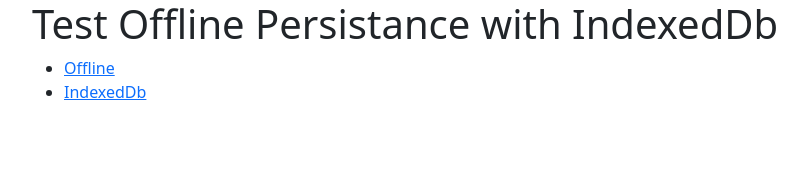
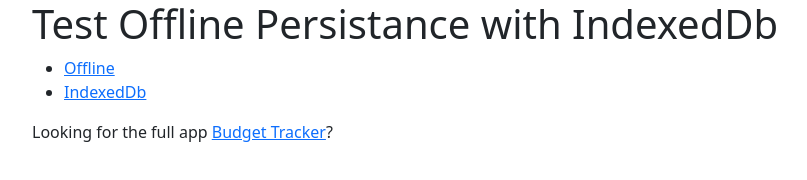
Before and after one commit to Siphon880gh/budget-tracker, a website: page __test/index.html in a window 1280 px wide. Shown: the whole page, without its empty margins (50-857 px from the left). Drawn offline with nearby package versions, Linux system fonts and the light colour scheme.

```diff
--- a/__test/index.html
+++ b/__test/index.html
@@ -27,6 +27,8 @@
             <li><a target="_blank" href="/indexeddb.html">IndexedDb</a></li>
         </ul>
 
+        <p>Looking for the full app <a href="../">Budget Tracker</a>?</p>
+
     </div>
     <!-- container -->
 
```
Also changed, not shown: README.md.
